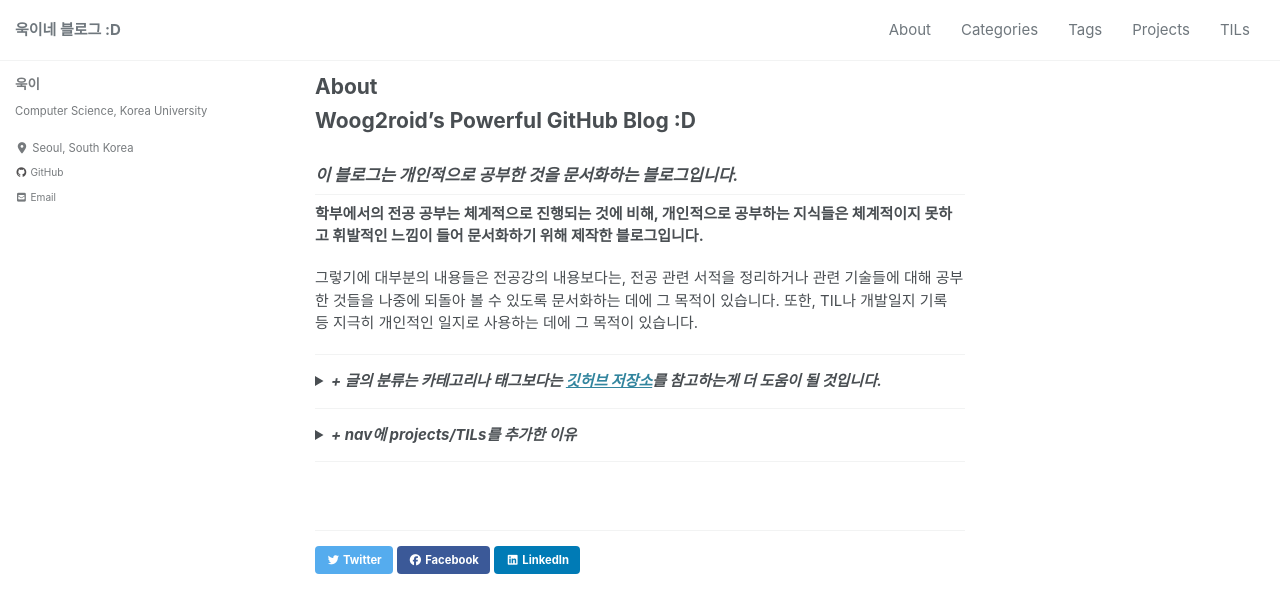
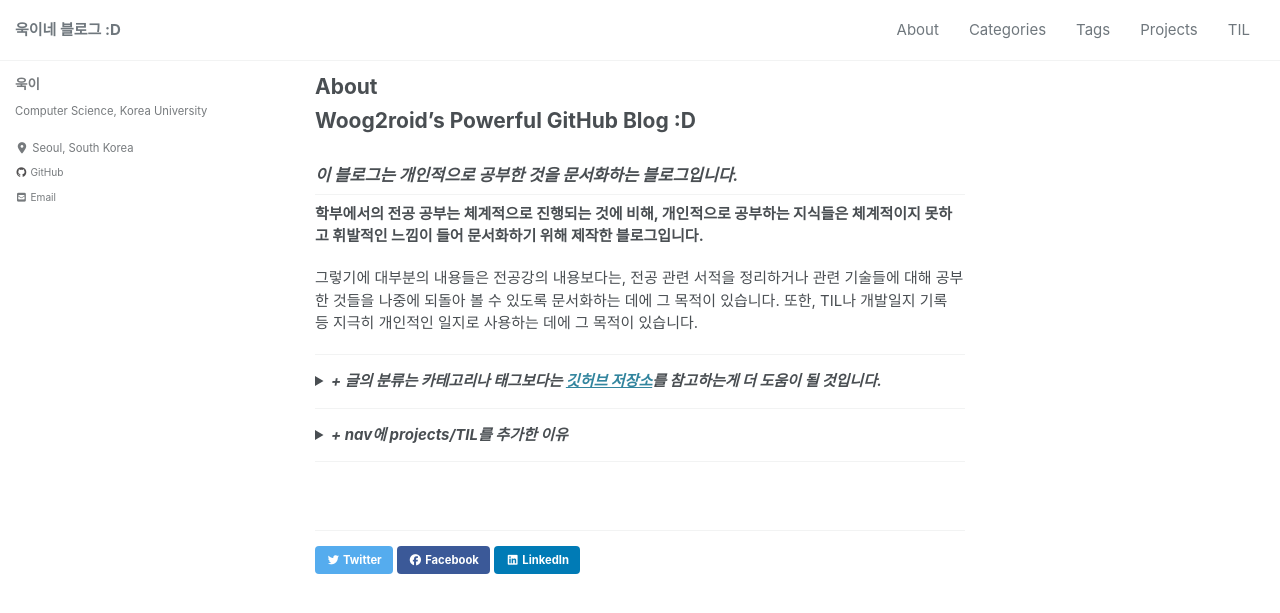
Before and after one commit to woog2roid/old-blog, a Jekyll site: the page built from _pages/about.md, in a window 1280 px wide and 900 px high. Shown: the top 613 px of the window. Built offline with Jekyll 4.4.1, drawn with Linux system fonts in a browser that asks for light colours; cached includes are drawn as plain includes; nearby versions of some CDN libraries.

Commit message:
projects, til update

```diff
--- a/_data/navigation.yml
+++ b/_data/navigation.yml
@@ -7,6 +7,6 @@ main:
   - title: "Tags"
     url: /tags/
   - title: "Projects"
-    url: /categories/개발일지
-  - title: "TILs"
-    url: /categories/TILs
+    url: /categories/projects
+  - title: "TIL"
+    url: /categories/TIL
--- a/_pages/about.md
+++ b/_pages/about.md
@@ -43,18 +43,16 @@ __[깃허브 레포지터리](https://github.com/woog2roid/woog2roid.github.io/t
 
 <summary>
 
-<strong><em>+ nav에 projects/TILs를 추가한 이유 </em></strong>
+<strong><em>+ nav에 projects/TIL를 추가한 이유 </em></strong>
 
 </summary>
 
 <div markdown = 1>
 
-__TILs에는 <em>간단한 개념들</em>을 정리할 것이다.__
+_TIL에는 간단한 개념들을 정리할 것이다._
+공부를 하면서 배우게 되는 용어나 개념들이 많았는데, 이를 블로그에 포스팅하자니 카테고리나 태그가 애매하다 싶었다. 그렇다고 올리지 않자니 또 블로그 포스팅을 통해 얻는 재미와 이점(한번 더 정리하면서 더 깊게 이해함 + 나중에 다시보기 편함)을 포기할 수 없어서, TIL를 만들었다.
 
-공부를 하면서 배우게 되는 용어나 개념들이 많았는데, 이를 블로그에 포스팅하자니 카테고리나 태그가 애매하다 싶었다. 그렇다고 올리지 않자니 또 블로그 포스팅을 통해 얻는 재미와 이점(한번 더 정리하면서 더 깊게 이해함 + 나중에 다시보기 편함)을 포기할 수 없어서, TILs를 만들었다.
-
-__Projects에는 개발일지와 토이 프로젝트를 통해 배운 것들을 정리할 것이다.__
-
+_Projects에는 개발일지와 토이 프로젝트를 통해 배운 것들을 정리할 것이다._
 프로젝트들을 진행하면서 얻는 지식들은 생각보다 많았는데, 이러한 지식들은 특히 온라인을 통해 얻어졌고 체계적으로 얻어지지는 않았다. 프로젝트가 끝나면 점점 잊혀진다는 느낌을 받았고, 한 번 정리는 해두자는 마음으로 만들게 되었다.
 
 </div>
```
Also changed, not shown: _pages/projects.md (added, +7 -0 lines), _pages/til.md (added, +7 -0 lines), _posts/이것저것/2021-01-10-라이브러리 vs API vs 프레임워크.md (+1 -1 lines).
